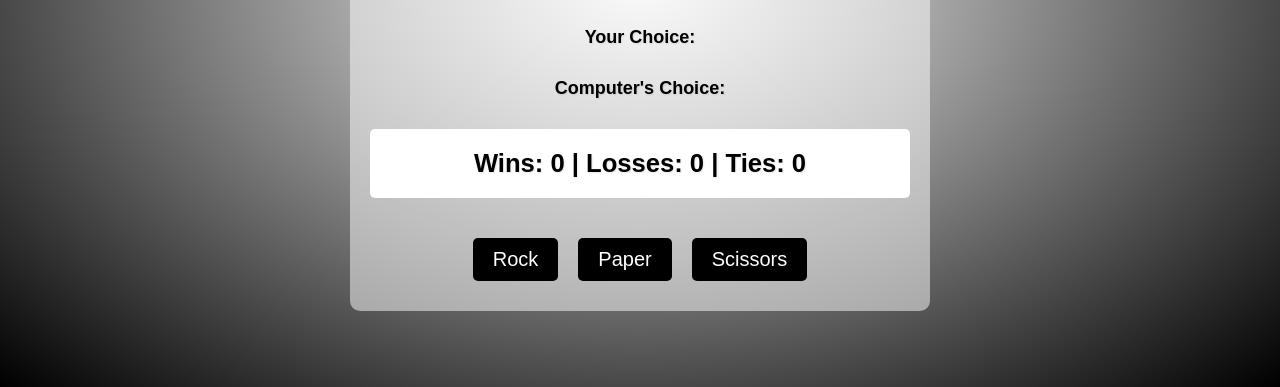
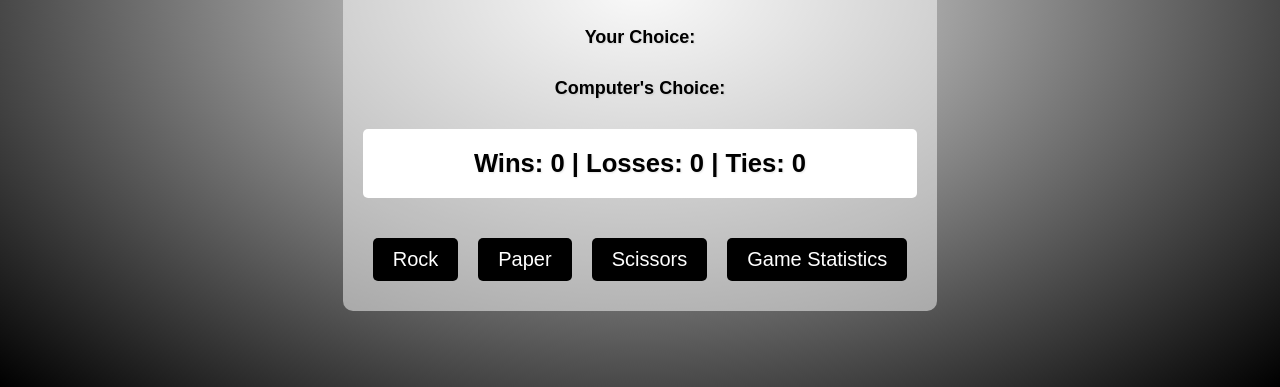
Before and after one commit to risyaalex/JavaScript-Rock-Paper-Scissors-Game, a plain HTML site: page index.html in a window 1280 px wide. Shown: the part 413-800 px from the top of the page. Drawn offline with Linux system fonts and the light colour scheme.

Commit message:
adding button Statistics & function percentStats()

```diff
--- a/index.html
+++ b/index.html
@@ -23,6 +23,7 @@
           <button onclick="playRock()">Rock</button>
           <button onclick="playPaper()">Paper</button>
           <button onclick="playScissors()">Scissors</button>
+          <button onclick="percentStats()">Game Statistics</button>
         </div>
       </div>
     </main>
--- a/script.js
+++ b/script.js
@@ -89,3 +89,12 @@ function updateGameStats(result) {
         newGameStats.innerHTML = `Wins: ${gameStats.wins} | Losses: <span class="stats">${gameStats.losses}</span> | Ties: ${gameStats.ties}`;
     }
 }
+
+function percentStats() {
+    let totalGames = gameStats.wins + gameStats.losses + gameStats.ties;
+    let winPercentage = (gameStats.wins / totalGames) * 100;
+    let lossPercentage = (gameStats.losses / totalGames) * 100;
+    let tiePercentage = (gameStats.ties / totalGames) * 100;
+    if (!isNaN(winPercentage) && !isNaN(lossPercentage) && !isNaN(tiePercentage))
+    newGameStats.innerHTML = `Wins: <span class="stats">${winPercentage.toFixed(0)}%</span> | Losses: <span class="stats">${lossPercentage.toFixed(0)}%</span> | Ties: <span class="stats">${tiePercentage.toFixed(0)}%</span>`;
+}
```
